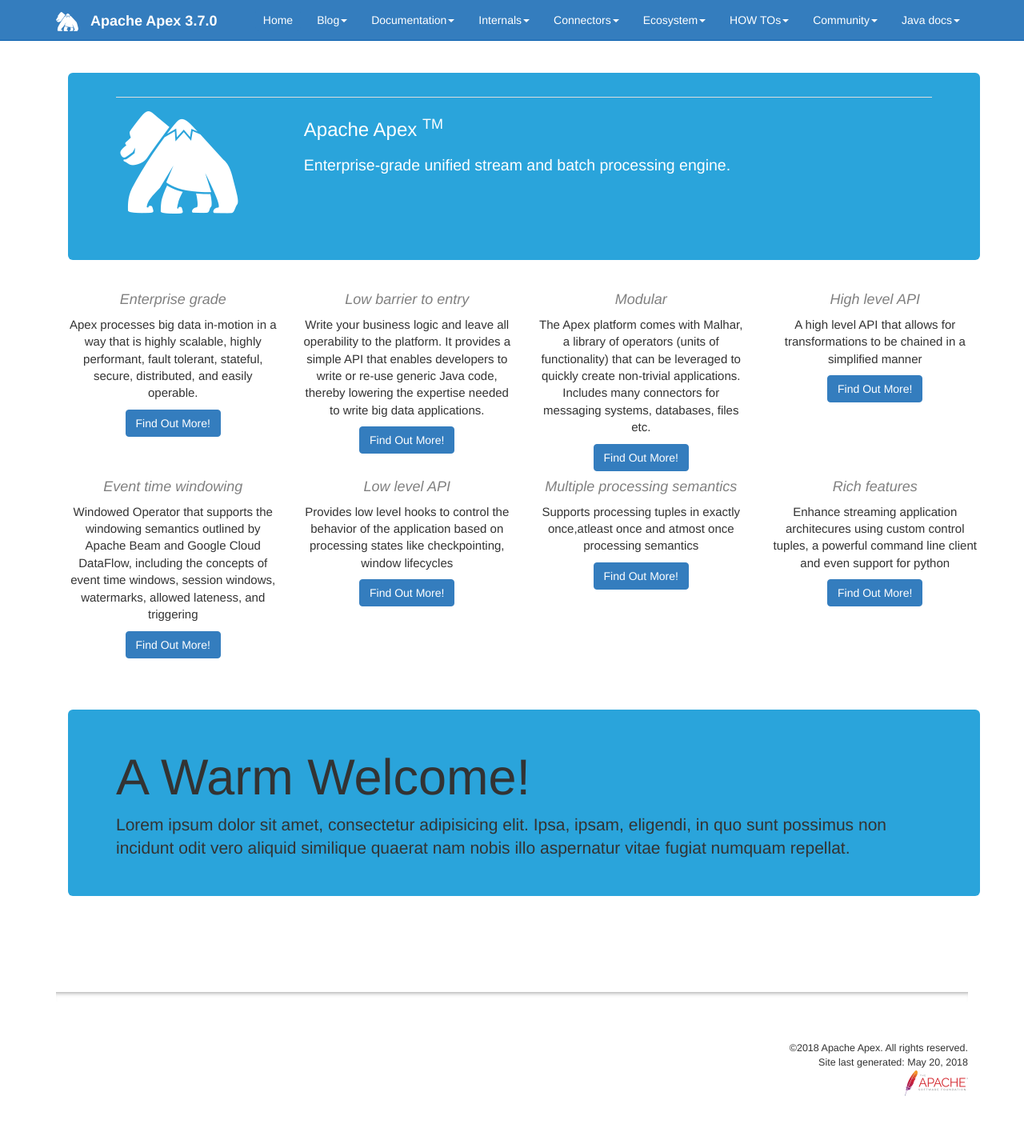
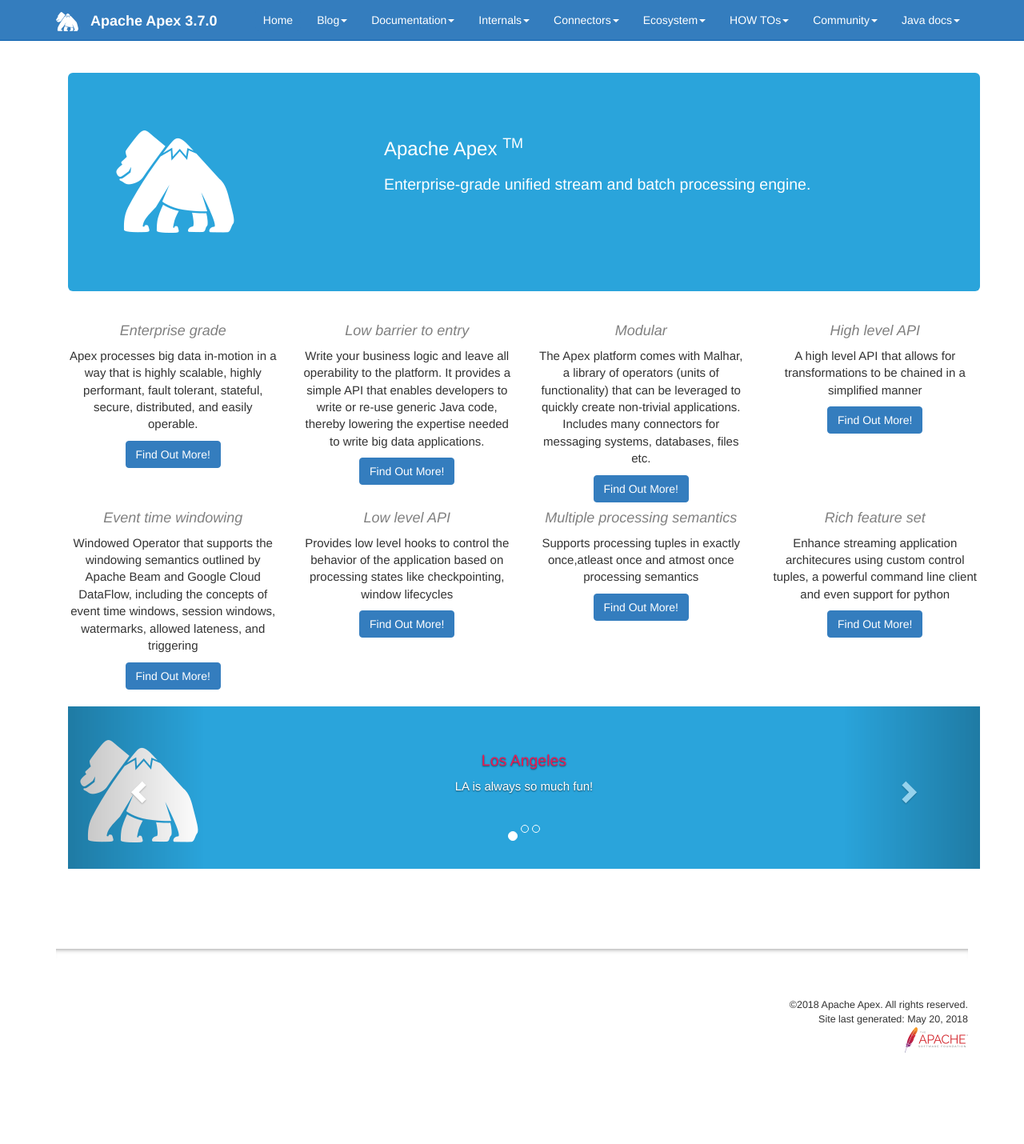
Before and after one commit to apacheapex/apacheapex.github.io, a Jekyll site: the page built from index.md, in a window 1280 px wide. Shown: the whole page at 80% size. Built offline with Jekyll 4.4.1, drawn with Linux system fonts in a browser that asks for light colours; nearby versions of some CDN libraries; comment, search, counter and statistics services are not loaded; after the commit the page ends 1376 px from its top, so only the background shows below that.

Commit message:
First skeleton

```diff
--- a/css/theme-blue.css
+++ b/css/theme-blue.css
@@ -157,3 +157,23 @@ li.sidebarTitle {
 .whitetext {
     color: #FFFFFF
 }
+
+.scrolling-wrapper-flexbox {
+  display: flex;
+  flex-wrap: nowrap;
+  overflow-x: auto;
+
+  .card {
+    flex: 0 0 auto;
+  }
+}
+
+.scrolling-wrapper {
+  overflow-x: scroll;
+  overflow-y: hidden;
+  white-space: nowrap;
+
+  .card {
+    display: inline-block;
+  }
+}
--- a/index.md
+++ b/index.md
@@ -12,16 +12,16 @@ toc: false
 
  <!-- Jumbotron Header -->
  <header class="jumbotron my-4">
-   <table class="table table-borderless table-condensed">
-     <tr class="table-borderless">
-      <td class="apexlogotext"><img src="{{ "images/apex-logo-big.png"  }}"/></td>
-      <td class="apexlogotext">
-        <h2 class="display-3 whitetext">Apache Apex <sup class="whitetext">TM</sup></h2>
-        <h3 class="whitetext">Enterprise-grade unified stream and batch processing engine. </h3>
-      </td>
-    </tr>
-   </table>
- </header>
+    <div class="row">
+          <div class="col-sm-4 apexlogotext">
+            <img src="{{ "images/apex-logo-big.png"  }}"/>
+          </div>
+          <div class="col-sm-16 apexlogotext">
+            <h2 class="display-3 whitetext">Apache Apex <sup class="whitetext">TM</sup></h2>
+            <h3 class="whitetext">Enterprise-grade unified stream and batch processing engine. </h3>
+          </div>
+    </div>
+   </header>
 
  <!-- Page Features -->
  <div class="row text-center">
@@ -118,7 +118,7 @@ toc: false
    <div class="col-lg-3 col-md-6 mb-4">
      <div class="card">
        <div class="card-body">
-         <h4 class="card-title">Rich features</h4>
+         <h4 class="card-title">Rich feature set</h4>
          <p class="card-text">Enhance streaming application architecures using custom control tuples, a powerful command line client and even support for python</p>
        </div>
        <div class="card-footer">
@@ -131,14 +131,52 @@ toc: false
  <!-- /.row -->
 
  <br>
- <br>
- <br>
 
- <!-- Jumbotron Header -->
- <header class="jumbotron my-4">
-   <h1 class="display-3">A Warm Welcome!</h1>
-   <p class="lead">Lorem ipsum dolor sit amet, consectetur adipisicing elit. Ipsa, ipsam, eligendi, in quo sunt possimus non incidunt odit vero aliquid similique quaerat nam nobis illo aspernatur vitae fugiat numquam repellat.</p>
- </header>
+ <div id="poweredByApexCarousel" class="carousel slide apexlogotext" data-ride="carousel">
+   <!-- Indicators -->
+   <ol class="carousel-indicators">
+     <li data-target="#poweredByApexCarousel" data-slide-to="0" class="active"></li>
+     <li data-target="#poweredByApexCarousel" data-slide-to="1"></li>
+     <li data-target="#poweredByApexCarousel" data-slide-to="2"></li>
+   </ol>
+
+   <!-- Wrapper for slides -->
+   <div class="carousel-inner">
+     <div class="item active">
+       <img src="{{ "images/apex-logo-big.png"  }}" alt="Los Angeles">
+       <div class="carousel-caption">
+        <h3>Los Angeles</h3>
+        <p>LA is always so much fun!</p>
+      </div>
+     </div>
+
+     <div class="item">
+       <img src="{{ "images/apex-logo-big.png"  }}" alt="Chicago">
+       <div class="carousel-caption">
+        <h3>Los Angeles</h3>
+        <p>LA is always so much fun!</p>
+      </div>
+     </div>
+
+     <div class="item">
+       <img src="{{"images/apex-logo-big.png"}}" alt="New York">
+       <div class="carousel-caption">
+        <h3>Los Angeles</h3>
+        <p>LA is always so much fun!</p>
+      </div>
+     </div>
+   </div>
+
+   <!-- Left and right controls -->
+   <a class="left carousel-control" href="#poweredByApexCarousel" data-slide="prev">
+     <span class="glyphicon glyphicon-chevron-left"></span>
+     <span class="sr-only">Previous</span>
+   </a>
+   <a class="right carousel-control" href="#poweredByApexCarousel" data-slide="next">
+     <span class="glyphicon glyphicon-chevron-right"></span>
+     <span class="sr-only">Next</span>
+   </a>
+ </div>
 
 </div>
 <!-- /.container -->
```
